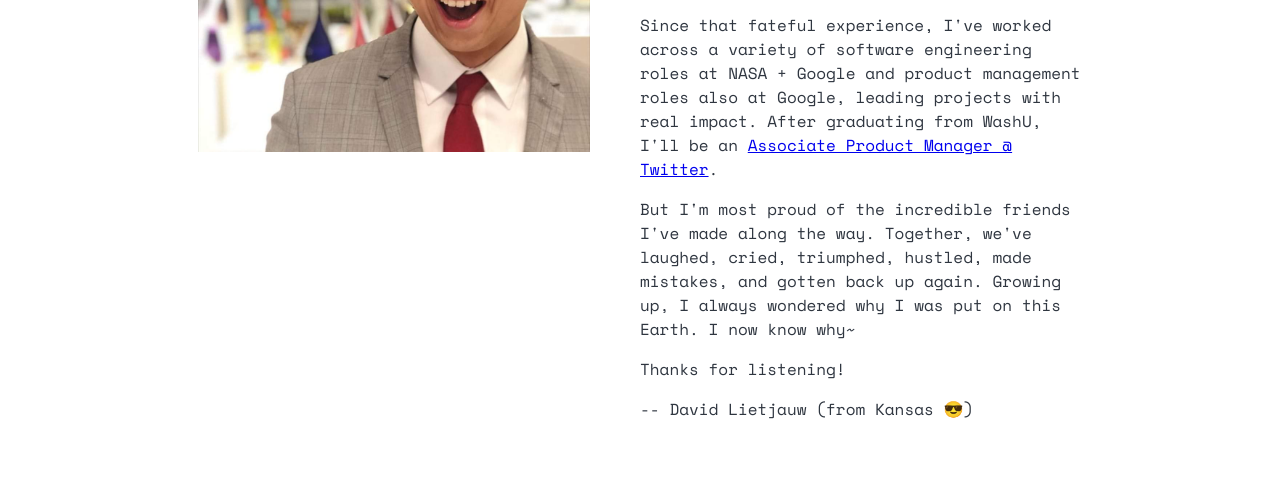
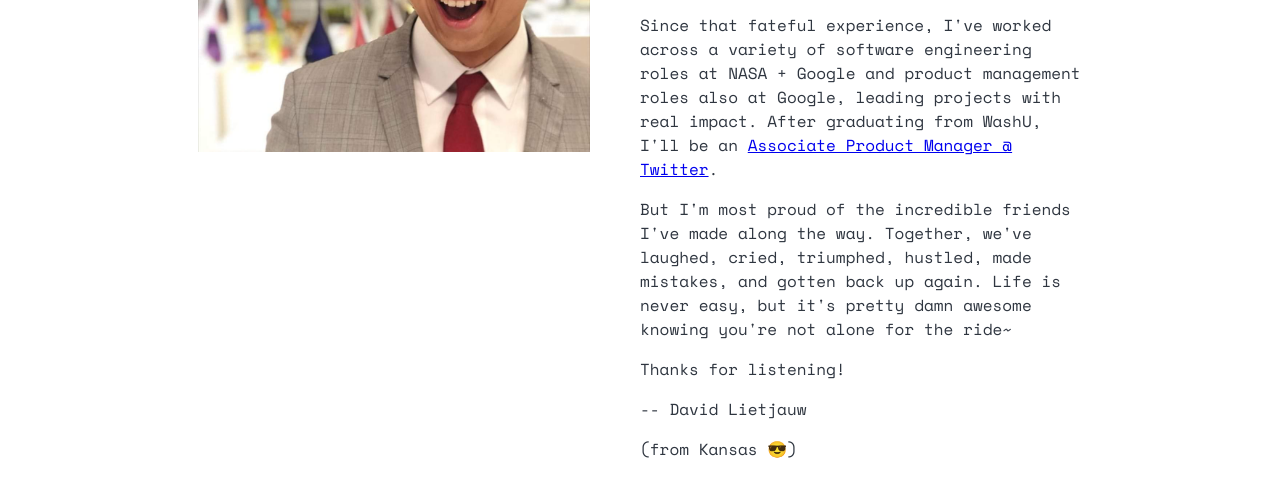
Before and after one commit to DavLiet/DavLiet.github.io, a plain HTML site: page index.html in a window 1280 px wide. Shown: the part 307-804 px from the top of the page. Drawn offline with nearby package versions, Linux system fonts and the light colour scheme.

Commit message:
more stuff'

```diff
--- a/index.html
+++ b/index.html
@@ -61,10 +61,12 @@
             <p>But I'm most proud of the incredible friends I've made along the way. Together, we've laughed, cried,
                 triumphed, hustled,
                 made mistakes, and
-                gotten back up again. Growing up, I always wondered why I was put on this Earth. I now know why~</p>
+                gotten back up again. Life is never easy, but it's pretty damn awesome knowing you're not alone for the
+                ride~ </p>
 
             <p>Thanks for listening!</p>
-            <p>-- David Lietjauw (from Kansas 😎)</p>
+            <p>-- David Lietjauw</p>
+            <p>(from Kansas 😎)</p>
 
             <br>
             <!-- <p>Contact me at <a href="mailto:davlietjauw@gmail.com" id="gmail">davlietjauw@gmail.com</a></p>
--- a/style.css
+++ b/style.css
@@ -171,6 +171,10 @@ span{
     text-decoration: underline;
 }
 
+#about_col{
+    margin-top:0px;
+}
+
 
 /* Media Queries */
 @media only screen and (min-width: 1068px) {
```
